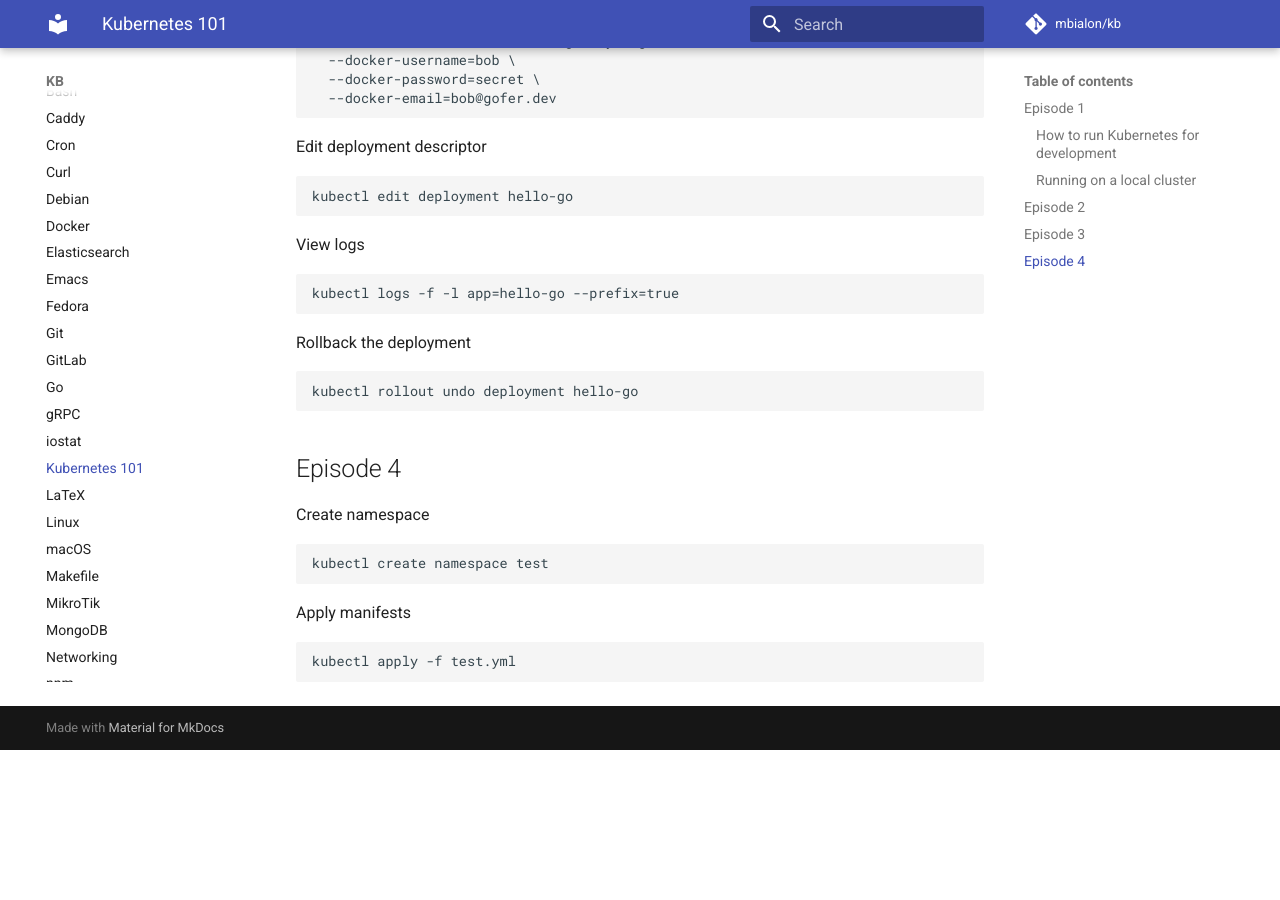
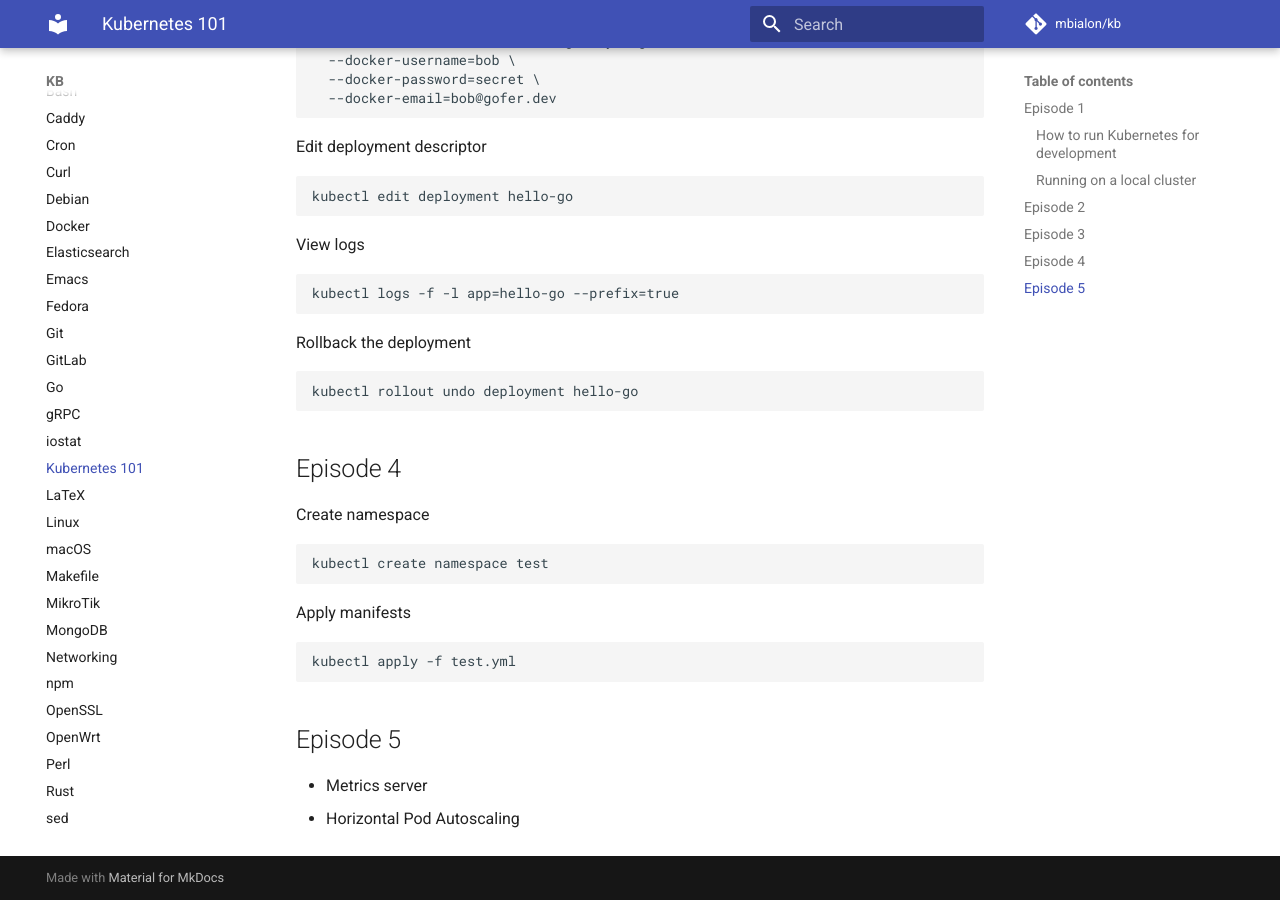
Before and after one commit to mbialon/kb, an MkDocs documentation site: the page built from docs/k8s-101.md, in a window 1280 px wide and 900 px high, scrolled down 2050 px. Built offline with MkDocs 1.6.1 and Material for MkDocs 9.7.7, drawn with Linux system fonts in a browser that asks for light colours; comment, search, counter and statistics services are not loaded; before the commit the page ends 2800 px from its top, so only the background shows below that.

Commit message:
k8s 101 ep 5

````diff
--- a/docs/k8s-101.md
+++ b/docs/k8s-101.md
@@ -140,3 +140,8 @@
 ```
 kubectl apply -f test.yml
 ```
+
+## Episode 5
+
+- Metrics server
+- Horizontal Pod Autoscaling
````
